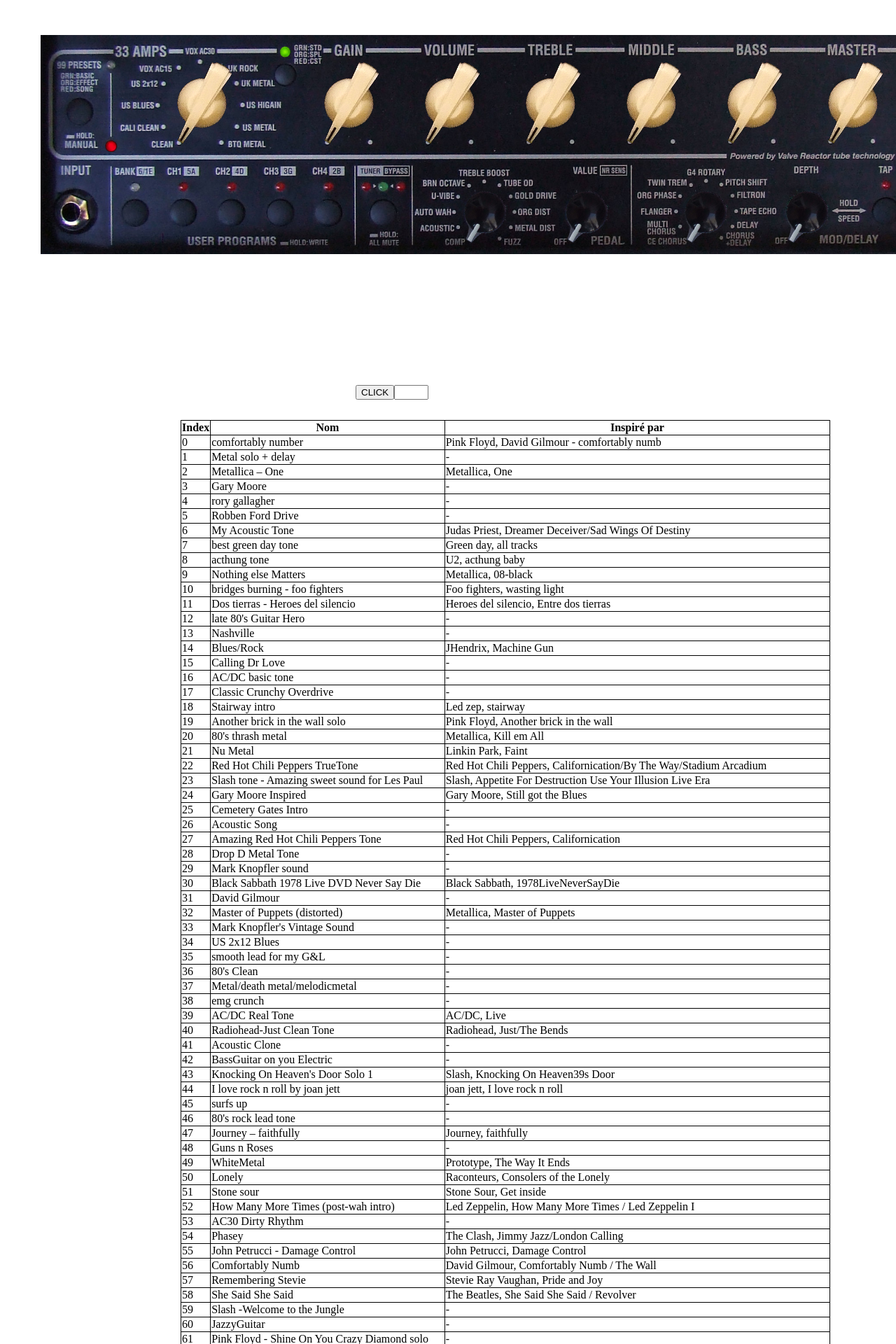
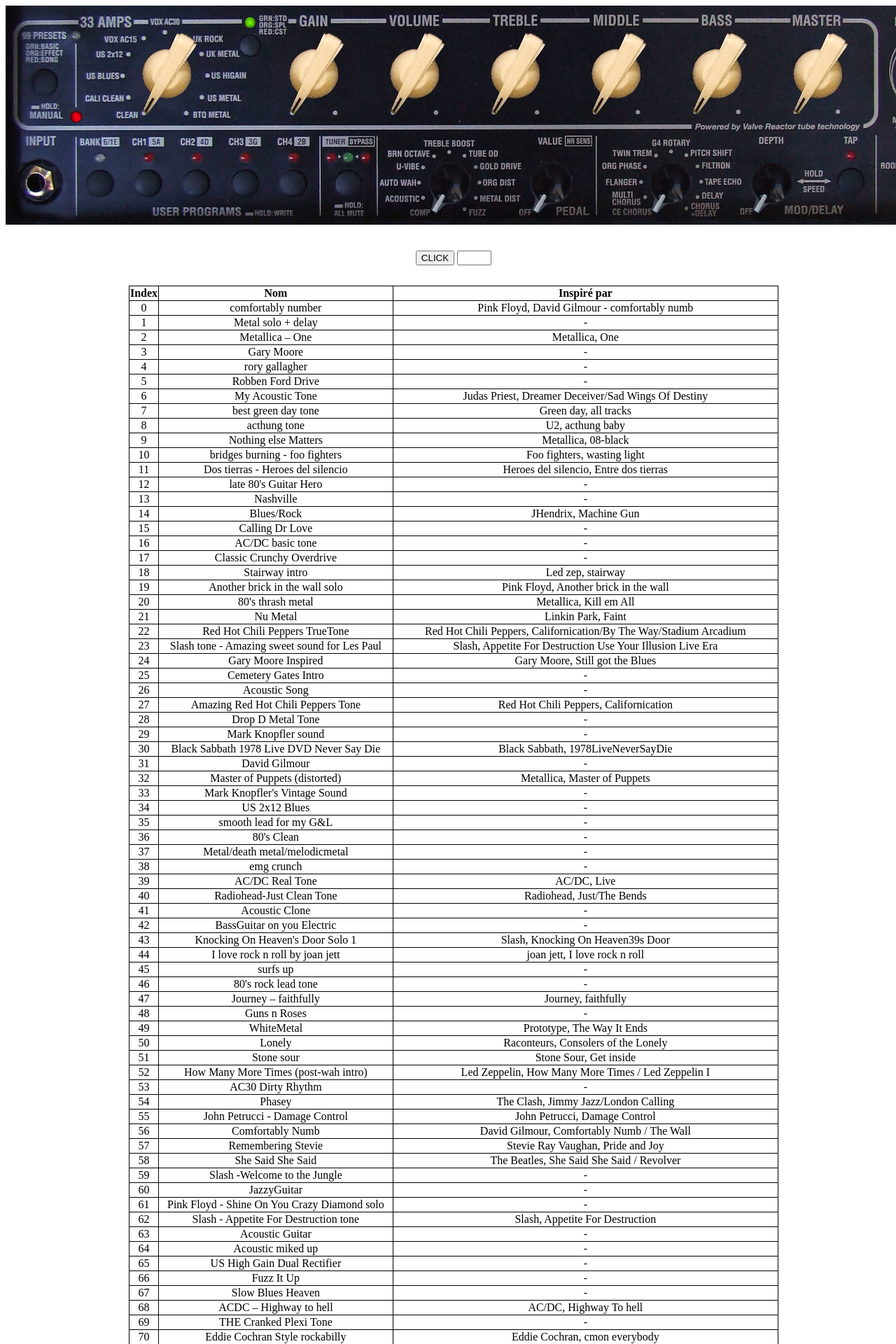
Before and after one commit to Aonnghus/VTplus-patches, a Jekyll site: the page built from index.html, in a window 1280 px wide. Shown: the top 1920 px of the page at 70% size. Built offline with Jekyll 4.4.1, drawn with Linux system fonts in a browser that asks for light colours.

Commit message:
Centered things

```diff
--- a/assets/css/style.css
+++ b/assets/css/style.css
@@ -1,7 +1,6 @@
 .all {
-    margin-top: 50px;
-    margin-left: 50px;
-    position: static;
+    width: 100%;
+    height: 100%;
 }
 
 div {
@@ -13,6 +12,7 @@ div {
     width: 1500px;
     height: auto;
     z-index: 1;
+    margin: 0 auto;
 }
 
 .panel img {
@@ -27,10 +27,6 @@ div {
 .knob {
     transform: rotate(30deg);
     max-width: 70px;
-}
-
-.first-row {
-    /* margin-top: 15px; */
 }
 
 .amp {
@@ -96,18 +92,24 @@ div {
 }
 
 .buttons {
-    position: absolute;
-    margin-top: 500px;
-    margin-left: 500px;
+    display: block;
+    margin: 0 auto;
+    margin-top: 350px;
+    text-align: center;
+    width: 100%;
+    height: 100%;
 }
 
 .list {
     position: absolute;
-    margin-top: 550px;
-    margin-left: 250px;
+    margin-top: 400px;
+    text-align: center;
+    width: 100%;
+    height: 100%
 }
 
 table, th, td {
     border: 1px solid black;
     border-collapse: collapse;
+    margin: 0 auto;
 }
--- a/index.html
+++ b/index.html
@@ -44,14 +44,11 @@ title: VOX VTx patches
             </div>
         </div>
     </div>
-</div>
     <div class="buttons">
         <button type="button" id="click">CLICK</button>
         <input type="text" maxlength="3" size="3" id="text">
-    <!-- <input type="file" id="fileInput"> -->
     </div>
     <div class="list" id="list">
-    <p id="print"></p>
         <table>
             <thead>
                 <tr>
@@ -71,6 +68,7 @@ title: VOX VTx patches
             </tbody>
         </table>
     </div>
+</div>
 <script type="text/javascript">
     var arrayJSON = {{ site.data.patches | jsonify }}
 </script>
```
Lines whose indentation alone changed are shown as unchanged.
